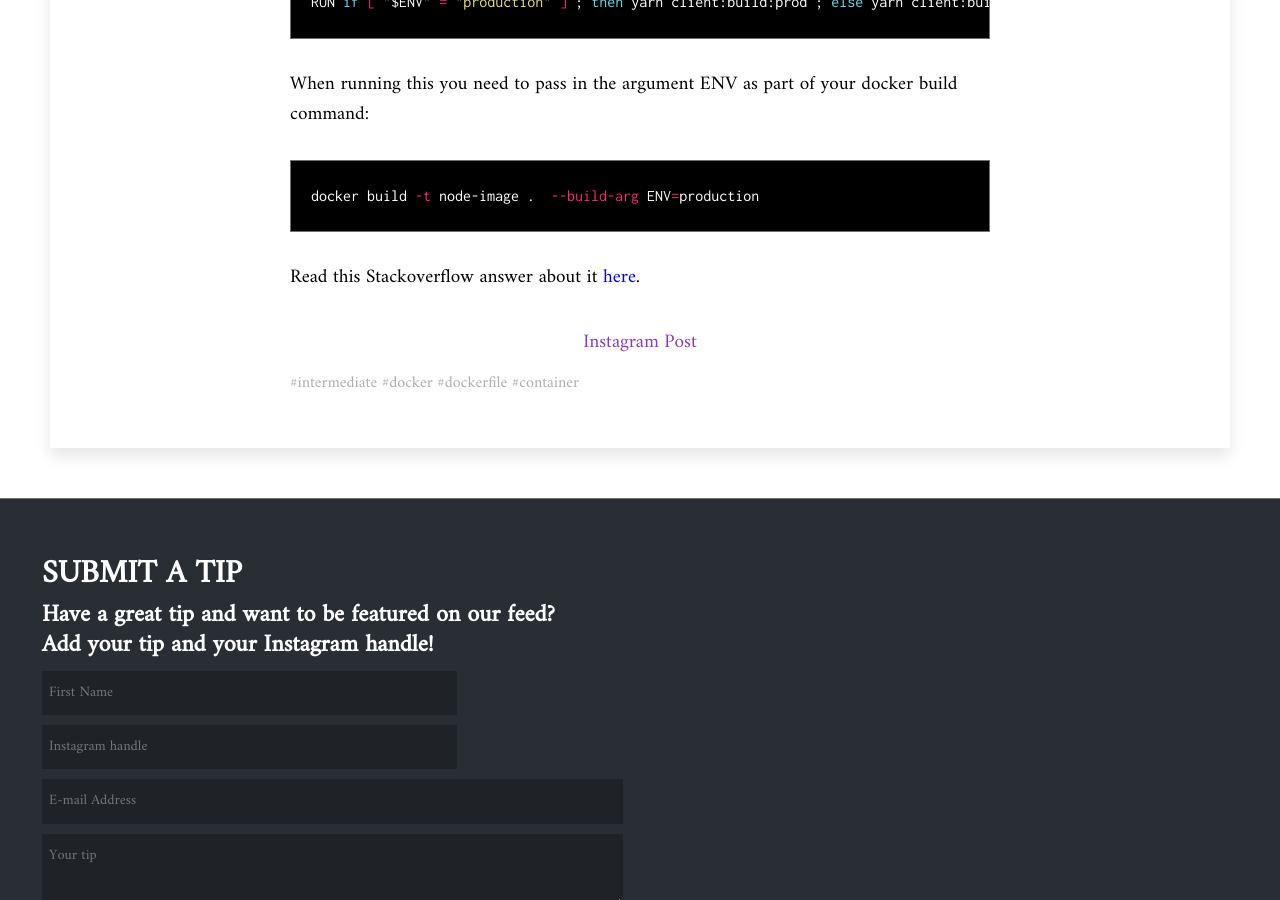
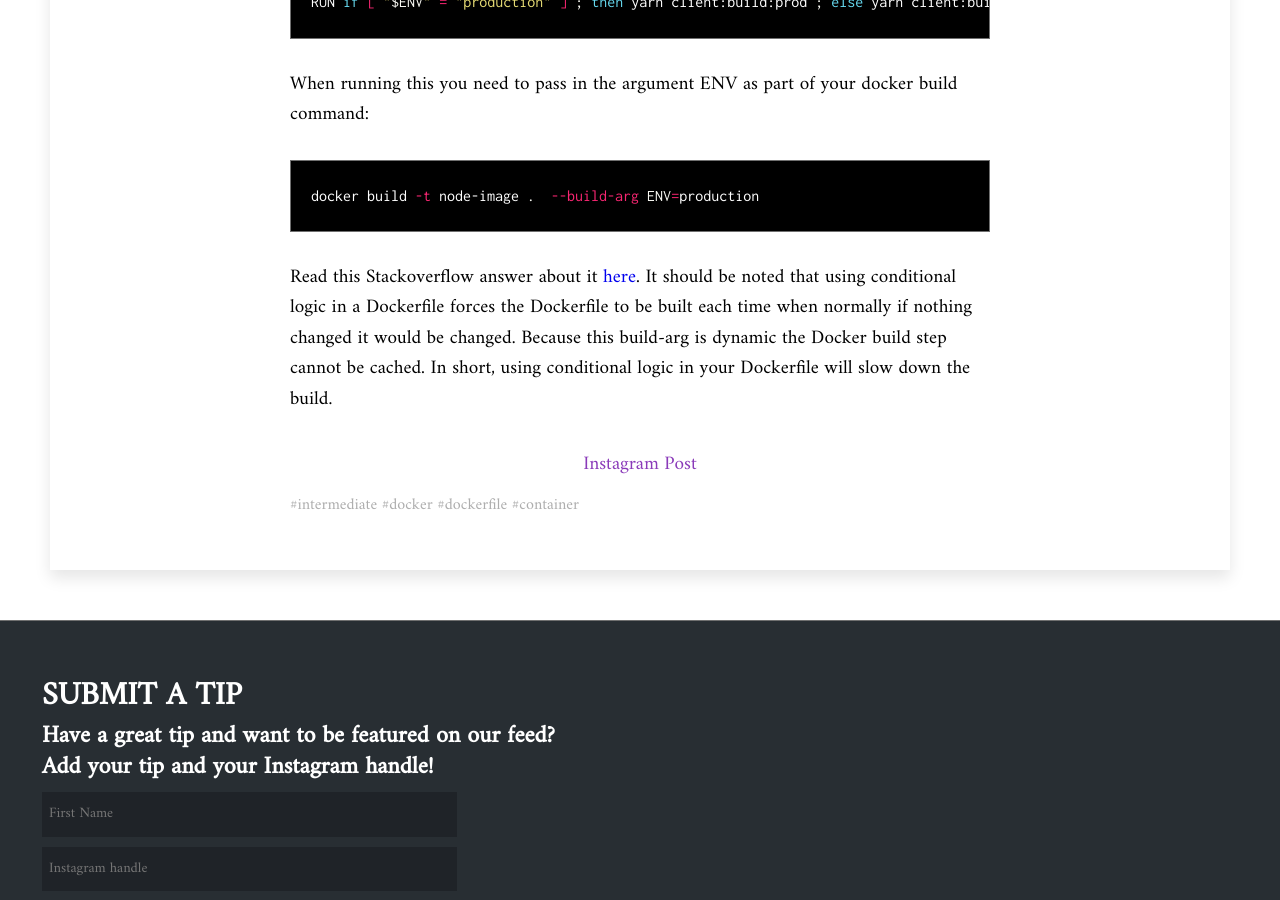
Before and after one commit to dev-diaries/web, a Jekyll site: the page built from _social-posts/conditional-logic-in-dockerfile.md, in a window 1280 px wide and 900 px high, scrolled down 438 px. Built offline with Jekyll 4.4.1, drawn with Linux system fonts in a browser that asks for light colours.

Commit message:
add note about slowing down the build due to build flag

```diff
--- a/_social-posts/conditional-logic-in-dockerfile.md
+++ b/_social-posts/conditional-logic-in-dockerfile.md
@@ -34,6 +34,10 @@ docker build -t node-image .  --build-arg ENV=production
 
 {:.post-content}
 Read this Stackoverflow answer about it <a href="{{page.docs}}" target="_blank">here</a>.
+It should be noted that using conditional logic in a Dockerfile forces the Dockerfile
+to be built each time when normally if nothing changed it would be changed. Because this
+build-arg is dynamic the Docker build step cannot be cached. In short, using conditional
+logic in your Dockerfile will slow down the build.
 
 {% if page.instagram-id %}
 {:.center}
```
